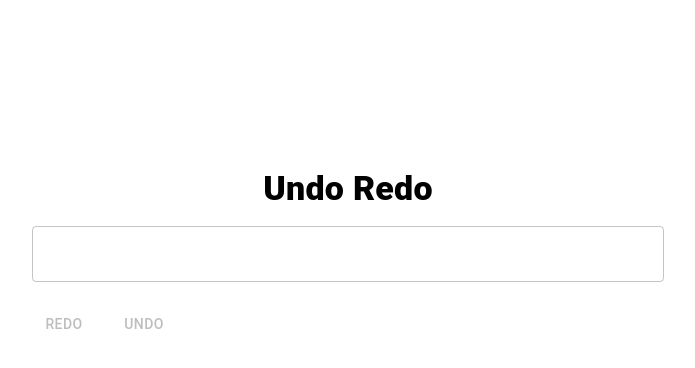
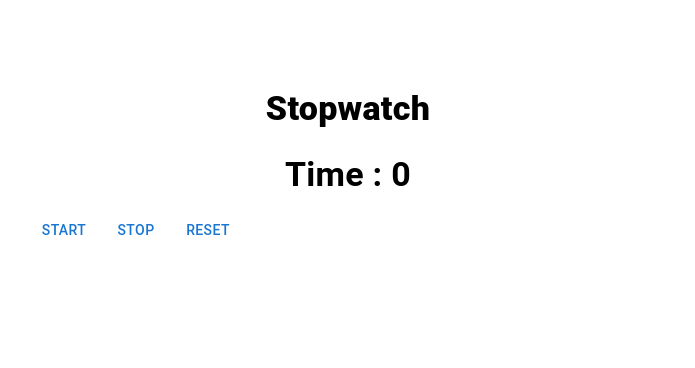
Before and after one commit to sharma-sagar2002/Frontend-Machine-Coding, a React (Vite) app: page / in a window 1280 px wide. Shown: the top 368 px of the page, without its empty margins (292-987 px from the left). Built offline with nearby package versions, Linux system fonts and the light colour scheme.

Commit message:
stopwatch implemented

```diff
--- a/src/App.tsx
+++ b/src/App.tsx
@@ -1,5 +1,6 @@
 import "./App.css";
-import UndoRedo from "./Components/UndoRedo";
+import Stopwatch from "./Components/Stopwatch";
+// import UndoRedo from "./Components/UndoRedo";
 // import TodoList from "./Components/TodoList";
 // import MultiProgressBar from "./Components/MultiProgressBar";
 // import MarkdownEditor from "./Components/MarkdownEditor";
@@ -58,7 +59,8 @@ function App() {
       {/* <TrafficLights/> */}
       {/* <MultiProgressBar/> */}
       {/* <TodoList/> */}
-      <UndoRedo/>
+      {/* <UndoRedo/> */}
+      <Stopwatch/>
 
     </>
   );
--- /dev/null
+++ b/src/Components/Stopwatch.tsx
@@ -0,0 +1,55 @@
+import { Button, Stack, Typography } from "@mui/material"
+import { useEffect, useRef, useState } from "react"
+
+const Stopwatch = () => {
+    const [timer , setTimer] =useState<number>(0)
+    const intervalRef = useRef<null | number>(null)
+
+    const handleStop = ()=>{
+    if(intervalRef.current!==null) {
+        console.log(intervalRef)
+        clearInterval(intervalRef.current)
+        intervalRef.current = null
+
+      }
+ }
+
+    const handleReset = ()=>{
+         handleStop()
+         setTimer(0)
+    }
+
+    const handleStart = ()=>{
+        if(intervalRef.current!==null) return ;
+         intervalRef.current = window.setInterval(()=>{
+         setTimer((prev)=>prev+1)
+      },1000)
+
+      console.log(intervalRef)
+    }
+
+    useEffect(()=>{
+        return ()=>handleStop()
+    }, [])
+
+
+
+  return (
+    <>
+
+    <Stack width={1/2} p={10} sx={{margin : 'auto', textAlign:'center'}} gap={3} >
+        <Typography sx={{alignSelf:'center'}} variant="h4" fontWeight={800}>Stopwatch</Typography>
+        <Stack gap={2}>
+            <Typography variant="h4" fontWeight={600}>{`Time : ${timer}`}</Typography>
+            <Stack gap={1} direction={"row"}>
+                <Button onClick={()=>{handleStart()}}>Start</Button>
+                <Button onClick={()=>{handleStop()}}> Stop</Button>
+                <Button onClick={()=>{handleReset()}}>Reset</Button>
+            </Stack>
+        </Stack>
+    </Stack>
+    </>
+  )
+}
+
+export default Stopwatch
```
